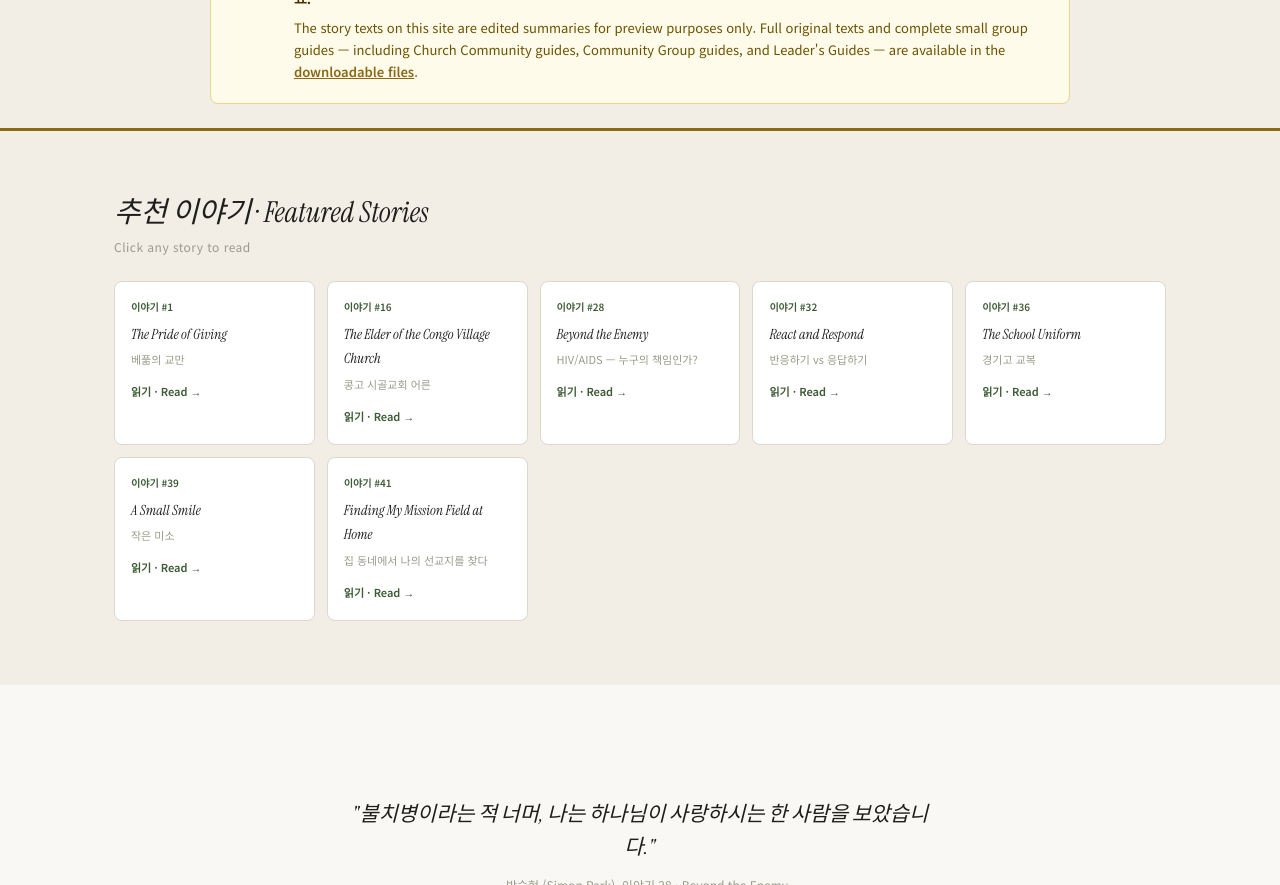
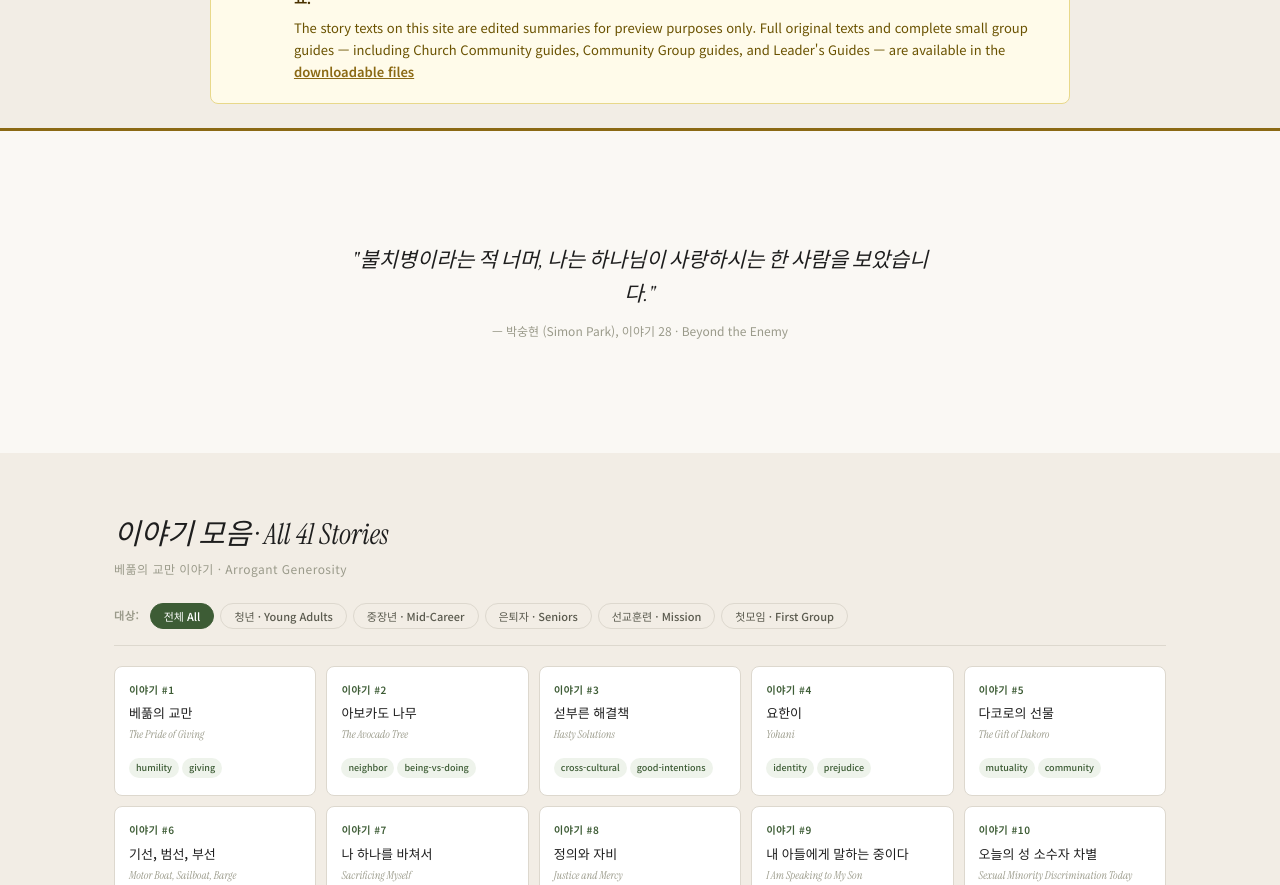
Before and after one commit to SimonPark-Life/questionsonly-life, a Next.js app: page / in a window 1280 px wide. Shown: the part 740-1625 px from the top of the page. Built offline with nearby package versions, Linux system fonts and the light colour scheme.

Commit message:
Remove featured stories section from homepage

```diff
--- a/app/page.tsx
+++ b/app/page.tsx
@@ -119,30 +119,14 @@ export default function HomePage() {
                 textDecoration: 'underline',
               }}>
                 downloadable files
-              </Link>.
+              </Link>
             </p>
           </div>
 
         </div>
       </div>
 
-      {/* Featured */}
-      <section className="sec sec--alt">
-        <div className="wrap">
-          <h2 className="sec__title">추천 이야기 · Featured Stories</h2>
-          <p className="sec__sub">Click any story to read</p>
-          <div className="feat-grid">
-            {featured.map(s => (
-              <Link href={`/stories/${s.slug}`} key={s.id} className="feat-card">
-                <span className="feat-card__num">이야기 #{s.id}</span>
-                <div className="feat-card__title">{s.titleEn}</div>
-                <div className="feat-card__ko">{s.titleKo}</div>
-                <span className="feat-card__link">읽기 · Read →</span>
-              </Link>
-            ))}
-          </div>
-        </div>
-      </section>
+
 
       {/* Quote */}
       <section className="sec">
```
